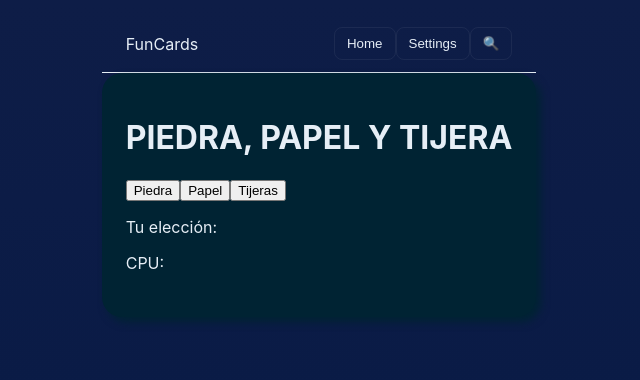
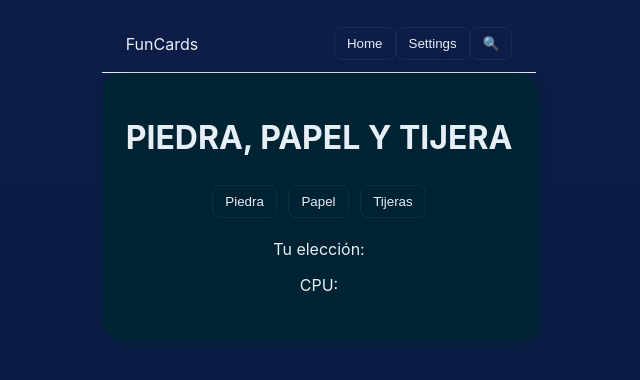
Before and after one commit to Lisandro2032/FunCards, a React (Vite) app: page /PPT in a window 1280 px wide. Shown: the top 380 px of the page, without its empty margins (321-961 px from the left). Built offline with nearby package versions, Linux system fonts and the light colour scheme.

Commit message:
PPT css basico

```diff
--- a/src/Juegos/PPT/index.jsx
+++ b/src/Juegos/PPT/index.jsx
@@ -26,9 +26,9 @@ export function PPT() {
   return (
     <div>
       <h1>PIEDRA, PAPEL Y TIJERA</h1>
-      <button onClick={() => handlePlay("Piedra")}>Piedra</button>
-      <button onClick={() => handlePlay("Papel")}>Papel</button>
-      <button onClick={() => handlePlay("Tijeras")}>Tijeras</button>
+      <button className="btnobjeto"onClick={() => handlePlay("Piedra")}>Piedra</button>
+      <button className="btnobjeto"onClick={() => handlePlay("Papel")}>Papel</button>
+      <button className="btnobjeto"onClick={() => handlePlay("Tijeras")}>Tijeras</button>
 
       <p>Tu elección: {playerChoice}</p>
       <p>CPU: {computerChoice}</p>
--- a/src/Juegos/PPT/ppt.css
+++ b/src/Juegos/PPT/ppt.css
@@ -0,0 +1,10 @@
+.btnobjeto{
+    background:transparent; border:1px solid rgba(255,255,255,0.06); padding:8px 12px; border-radius:8px; color:var(--text);
+  cursor:pointer; margin: 1.5%;
+}
+
+.btnobjeto:hover{ transform:translateY(-2px); }
+
+body{
+    text-align: center;
+  }
```
